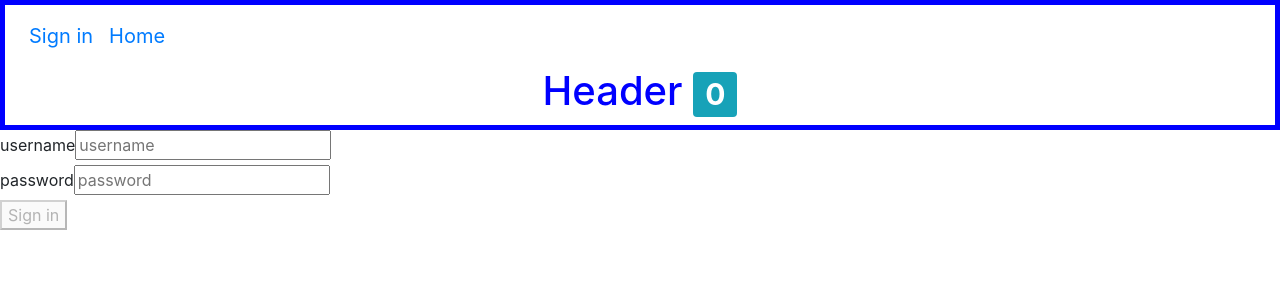
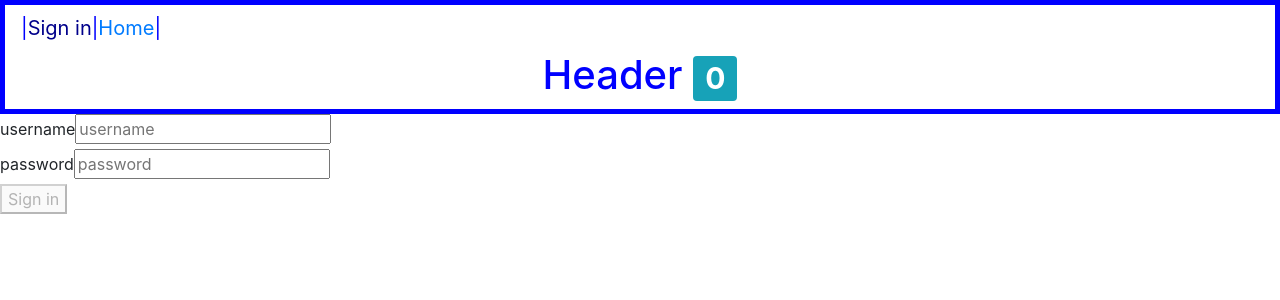
Before and after one commit to vshyn/react-edu, a React (Create React App) app: page /sign-in in a window 1280 px wide. Shown: the top 300 px of the page. Built offline with nearby package versions, Linux system fonts and the light colour scheme; no server answers.

Commit message:
task-12 move validations, change NavLink

```diff
--- a/package.json
+++ b/package.json
@@ -9,7 +9,9 @@
     "axios": "^0.19.2",
     "bootstrap": "^4.5.0",
     "final-form": "^4.20.1",
+    "prop-types": "^15.7.2",
     "react": "^16.13.1",
+    "reactstrap": "^8.5.1",
     "react-bootstrap": "^1.1.0",
     "react-dom": "^16.13.1",
     "react-final-form": "^6.5.0",
@@ -48,8 +50,6 @@
     "eslint-plugin-prettier": "^3.1.2",
     "eslint-plugin-react": "^7.20.3",
     "eslint-plugin-react-hooks": "^2.3.0",
-    "prettier": "^2.0.5",
-    "prop-types": "^15.7.2",
-    "reactstrap": "^8.5.1"
+    "prettier": "^2.0.5"
   }
 }
--- a/src/components/navigation/NavBar.js
+++ b/src/components/navigation/NavBar.js
@@ -1,18 +1,34 @@
 import React from 'react';
-import { Navbar, Nav, NavItem, NavLink } from 'reactstrap';
-import { withRouter } from 'react-router-dom';
+import { Navbar, Nav, NavItem } from 'reactstrap';
+import { withRouter, NavLink } from 'react-router-dom';
 
 const NavBar = () => (
     <Navbar expand="md">
         <Nav className="mr-auto" navbar>
+            |
             <NavItem>
-                <NavLink href="/sign-in">Sign in</NavLink>
+                <NavLink
+                    to="/sign-in"
+                    activeStyle={{
+                        color: 'darkblue',
+                    }}
+                >
+                    Sign in
+                </NavLink>
             </NavItem>
+            |
             <NavItem>
-                <NavLink href="/" exact="true">
+                <NavLink
+                    exact
+                    to="/"
+                    activeStyle={{
+                        color: 'darkblue',
+                    }}
+                >
                     Home
                 </NavLink>
             </NavItem>
+            |
         </Nav>
     </Navbar>
 );
--- a/src/pages/SignInPage.js
+++ b/src/pages/SignInPage.js
@@ -2,30 +2,19 @@ import React from 'react';
 import { Form, Field } from 'react-final-form';
 import { withRouter } from 'react-router-dom';
 import PropTypes from 'prop-types';
+import {
+    composeValidators,
+    required,
+    isEmail,
+    minLength,
+    hasNumber,
+    hasLetter,
+} from '../validation/validations';
 
 class SignInPage extends React.Component {
     onSubmit = () => {
         this.props.history.push('/');
     };
-
-    required = (value) => (value ? undefined : 'Required');
-
-    isEmail = (value) => (/\S+@\S+\.\S+/.test(value) ? undefined : 'Must be email');
-
-    minLength = (value) =>
-        value.length > 8 ? undefined : 'Must be 8 symbols length';
-
-    hasNumber = (value) =>
-        /\d/.test(value) ? undefined : 'Must have minimum one number';
-
-    hasLetter = (value) =>
-        /[a-zA-Z]/.test(value) ? undefined : 'Must have minimum one letter';
-
-    composeValidators = (...validators) => (value) =>
-        validators.reduce(
-            (error, validator) => error || validator(value),
-            undefined
-        );
 
     checkDisable = (values) => values.hasValidationErrors;
 
@@ -38,10 +27,7 @@ class SignInPage extends React.Component {
                         <form onSubmit={handleSubmit}>
                             <Field
                                 name="username"
-                                validate={this.composeValidators(
-                                    this.required,
-                                    this.isEmail
-                                )}
+                                validate={composeValidators(required, isEmail)}
                             >
                                 {({ input, meta }) => (
                                     <div>
@@ -59,11 +45,11 @@ class SignInPage extends React.Component {
                             </Field>
                             <Field
                                 name="password"
-                                validate={this.composeValidators(
-                                    this.required,
-                                    this.minLength,
-                                    this.hasNumber,
-                                    this.hasLetter
+                                validate={composeValidators(
+                                    required,
+                                    minLength,
+                                    hasNumber,
+                                    hasLetter
                                 )}
                             >
                                 {({ input, meta }) => (
--- /dev/null
+++ b/src/validation/validations.js
@@ -0,0 +1,16 @@
+export const required = (value) => (value ? undefined : 'Required');
+
+export const isEmail = (value) =>
+    /\S+@\S+\.\S+/.test(value) ? undefined : 'Must be email';
+
+export const minLength = (value) =>
+    value.length > 8 ? undefined : 'Must be 8 symbols length';
+
+export const hasNumber = (value) =>
+    /\d/.test(value) ? undefined : 'Must have minimum one number';
+
+export const hasLetter = (value) =>
+    /[a-zA-Z]/.test(value) ? undefined : 'Must have minimum one letter';
+
+export const composeValidators = (...validators) => (value) =>
+    validators.reduce((error, validator) => error || validator(value), undefined);
```
